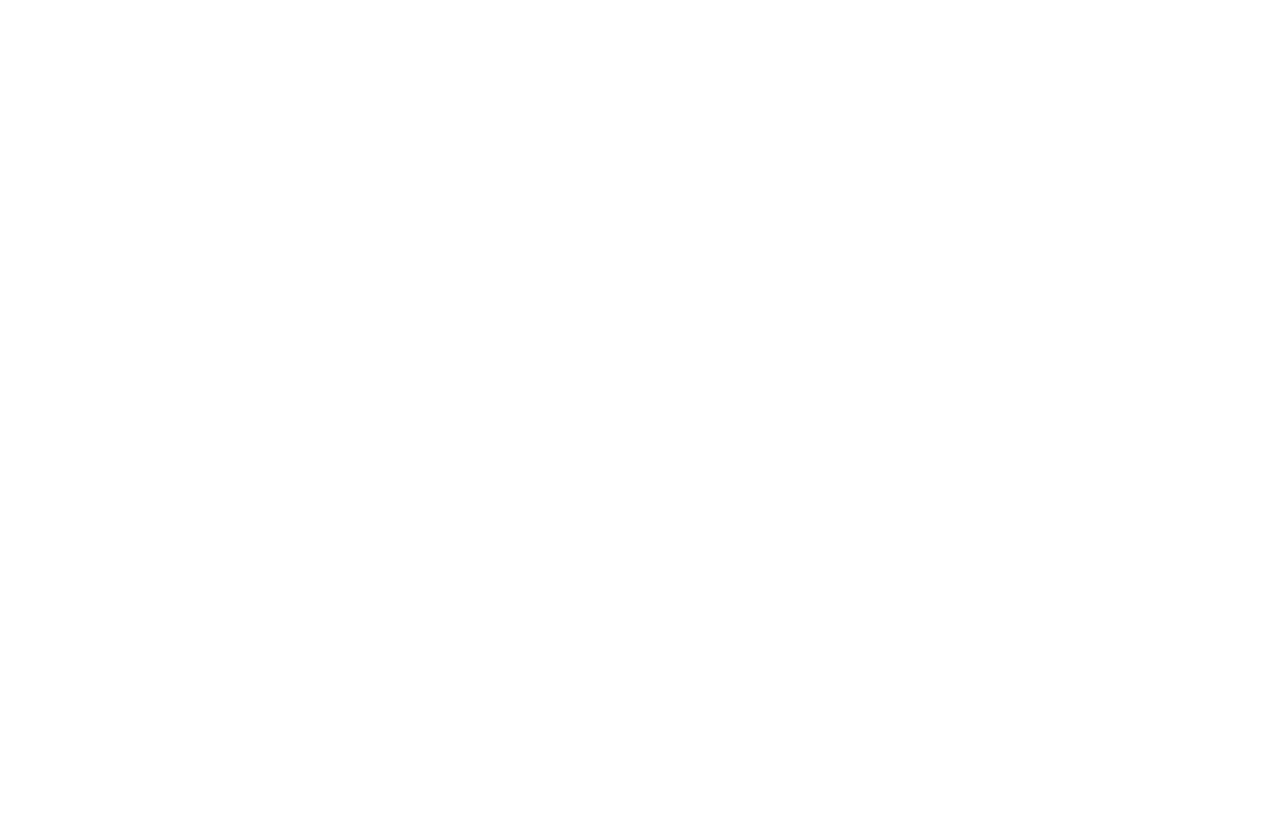
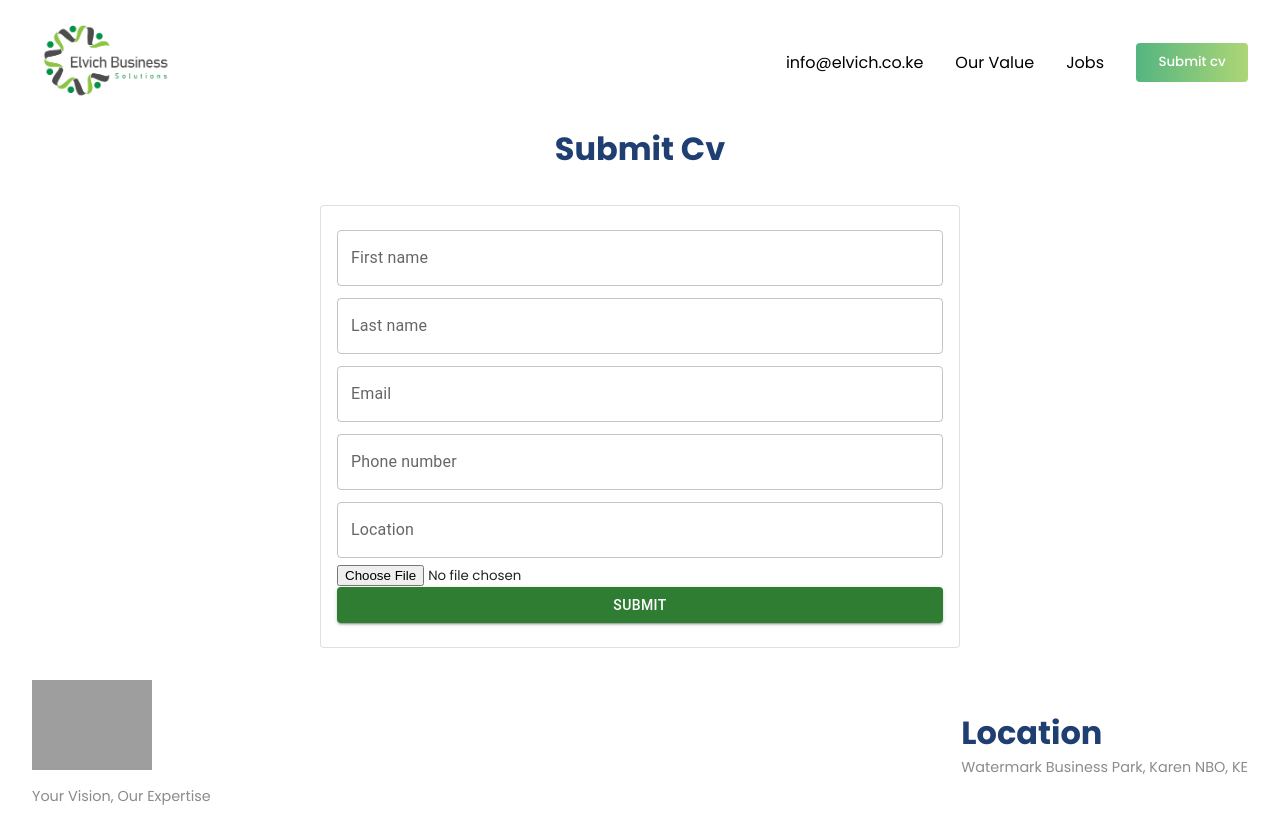
Before and after one commit to te70/fictional-giggle, a React (Vite) app: page /jobs/cv/1 in a window 1280 px wide. Before the commit this address had no page. Before the commit the page ends 800 px from the top, so only its background shows below. Built offline with nearby package versions, Linux system fonts and the light colour scheme; grey boxes are pictures that could not be loaded; a web font is replaced by a local one.

Commit message:
Add files

```diff
--- a/src/App.jsx
+++ b/src/App.jsx
@@ -4,6 +4,7 @@
 import Plus from './components/Plus/Plus';
 import Job from './components/Job/Job';
 import JobDetails from './components/Job/JobDetails';
+import JobApp from './components/Job/JobApp';
 
 function App() {
   return (
@@ -14,6 +15,7 @@
           <Route exact path="/submit-cv" element={<Form />} ></Route>
            <Route exact path="/jobs" element={<Job />} ></Route>
            <Route path='/jobs/:id' element={<JobDetails/>}></Route>
+           <Route path='/jobs/cv/:id' element={<JobApp/>}></Route>
         </Routes>
       </div>
     </Router>
--- /dev/null
+++ b/src/components/Job/JobApp.jsx
@@ -0,0 +1,226 @@
+import React, {useState} from 'react'
+import { useParams } from 'react-router-dom';
+import Footer from '../Footer/Footer'
+import Header from '../Header/Header'
+import { useFormik } from 'formik';
+import * as yup from 'yup';
+import Button from '@mui/material/Button';
+import TextField from '@mui/material/TextField';
+import Card from '@mui/material/Card';
+import CardContent from '@mui/material/CardContent';
+import Box from '@mui/material/Box';
+import { Grid } from '@mui/material';
+import axios from 'axios';
+import Snackbar from '@mui/material/Snackbar';
+
+const validationSchema = yup.object({
+  email: yup
+    .string('Enter your email')
+    .email('Enter a valid email')
+    .required('Email is required'),
+  first_name: yup
+    .string('Enter your First name')
+    .required('First name is required'),
+  last_name: yup
+    .string('Enter your Last name')
+    .required('Last name is required'),
+  phone_number: yup
+    .string('Enter your Phone number')
+    .required('Phone number is required'),
+  location: yup
+    .string('Enter your Location')
+    .required('Location is required'),
+  cv: yup
+    .string('Upload your resume')
+    .required('Resume is required'),
+});
+
+function JobApp() {
+  const [successMessage, setSuccessMessage] = useState('');
+  const [failMessage, setFailMessage] = useState('');
+  const [open, setOpen] = React.useState(false);
+  const { id } = useParams();
+
+  const handleFailMessage = () => {
+    setFailMessage('Failed to upload');
+  }
+
+  const handleUploadSuccess = () => {
+    setSuccessMessage('Uploaded successfully');
+
+  };
+
+  const handleClick = () => {
+    setOpen(true);
+  };
+
+  const handleClose = (event, reason) => {
+    if (reason === 'clickaway') {
+      return;
+    }
+
+    setOpen(false);
+  };
+
+  const action = (
+    <React.Fragment>
+      <Button color="secondary" size="small" onClick={handleClose}>
+        UNDO
+      </Button>
+    </React.Fragment>
+  );
+
+
+  const formik = useFormik({
+    initialValues: {
+      first_name: '',
+      last_name:'',
+      phone_number:'',
+      location:'',
+      email:'',
+      cv: '',
+      id: id
+    },
+    validationSchema: validationSchema,
+    onSubmit: async (values, {resetForm}) => {
+
+      try {
+        const formData = new FormData();
+        formData.append('first_name', values.first_name);
+        formData.append('last_name', values.last_name);
+        formData.append('email', values.email);
+        formData.append('phone_number', values.phone_number);
+        formData.append('location', values.location);
+        formData.append('id', values.id);
+        formData.append('cv', values.cv[0]);
+        const response = await axios.post('http://127.0.0.1:8000/api/resume/store', formData);
+        console.log(response.data);
+        handleUploadSuccess();
+        resetForm();
+      } catch(error) {
+        console.log(error);
+        handleFailMessage();
+      }
+    },
+  });
+
+  return (
+    <div>
+    <Header/>
+    <section className='r-wrapper'>
+      <div className='innerWidth r-container'>
+        <div className="r-head flexColCenter">
+          <span className='primaryText'>Submit Cv</span>
+        </div>
+        <div>
+        <Snackbar
+          open={open}
+          autoHideDuration={6000}
+          onClose={handleClose}
+          message='note'
+          action={action}
+        />
+        {successMessage && <p>{successMessage}</p>}</div>
+        <div>{failMessage && <p>{failMessage}</p>}</div>
+        <div className='flexColCenter'>
+          <Box width="50%">
+            <Card variant='outlined' sx={{ minWidth: 275 }}>
+              <CardContent>
+                <form onSubmit={formik.handleSubmit} enctype="multipart/form-data">
+                  {/* <Grid container spacing={2}> */}
+                  {/* <Grid item xs={6}> */}
+                    <TextField
+                      fullWidth
+                      id="first_name"
+                      name="first_name"
+                      label="First name"
+                      margin="dense"
+                      value={formik.values.first_name}
+                      onChange={formik.handleChange}
+                      onBlur={formik.handleBlur}
+                      error={formik.touched.first_name && Boolean(formik.errors.first_name)}
+                      helperText={formik.touched.first_name && formik.errors.first_name}
+                    />
+                    {/* </Grid> */}
+                    {/* <Grid item xs={6}> */}
+                    <TextField
+                      fullWidth
+                      id="last_name"
+                      name="last_name"
+                      label="Last name"
+                      type="text"
+                      margin="dense"
+                      value={formik.values.last_name}
+                      onChange={formik.handleChange}
+                      onBlur={formik.handleBlur}
+                      error={formik.touched.last_name && Boolean(formik.errors.last_name)}
+                      helperText={formik.touched.last_name && formik.errors.last_name}
+                    />
+                    {/* </Grid> */}
+                    {/* </Grid> */}
+                    {/* <Grid container spacing={2}> */}
+                  {/* <Grid item xs={6}> */}
+                    <TextField
+                      fullWidth
+                      id="email"
+                      name="email"
+                      label="Email"
+                      margin="dense"
+                      value={formik.values.email}
+                      onChange={formik.handleChange}
+                      onBlur={formik.handleBlur}
+                      error={formik.touched.email && Boolean(formik.errors.email)}
+                      helperText={formik.touched.email && formik.errors.email}
+                    />
+                    {/* </Grid> */}
+                    {/* <Grid item xs={6}> */}
+                    <TextField
+                      fullWidth
+                      id="phone_number"
+                      name="phone_number"
+                      label="Phone number"
+                      type="telephone"
+                      margin="dense"
+                      value={formik.values.phone_number}
+                      onChange={formik.handleChange}
+                      onBlur={formik.handleBlur}
+                      error={formik.touched.phone_number && Boolean(formik.errors.phone_number)}
+                      helperText={formik.touched.phone_number && formik.errors.phone_number}
+                    />
+                    {/* </Grid> */}
+                    {/* </Grid> */}
+                    {/* <Grid container spacing={2}> */}
+                  {/* <Grid item xs={6}> */}
+                    <TextField
+                      fullWidth
+                      id="location"
+                      name="location"
+                      label="Location"
+                      margin="dense"
+                      value={formik.values.location}
+                      onChange={formik.handleChange}
+                      onBlur={formik.handleBlur}
+                      error={formik.touched.location && Boolean(formik.errors.location)}
+                      helperText={formik.touched.location && formik.errors.location}
+                    />
+                    {/* </Grid> */}
+                    {/* {/* <Grid item xs={6}> */}
+                    <input placeholder='Upload Cv' id="cv" name="cv" type="file" accept="application/pdf" onBlur={formik.handleBlur} />
+                    {/* </Grid> */}
+                    {/* </Grid> */}
+                  <Button type="submit" color="success" fullWidth variant='contained' margin="dense">
+                    Submit
+                  </Button>
+                </form>
+            </CardContent>
+            </Card>
+          </Box>
+        </div>
+      </div>
+    </section>
+    <Footer/>
+    </div>
+  )
+}
+
+export default JobApp
--- a/src/components/Job/JobDetails.jsx
+++ b/src/components/Job/JobDetails.jsx
@@ -62,7 +62,7 @@
                             <Box width="100%" gap={2}>
                                 <Card variant="none" sx={{minWidth: 275}}>
                                     <CardActions className='flexColCenter'>
-                                        <Button size="large" fullWidth variant="contained" color="success" margin="dense" href='mailto:info@elvich.co.ke'>I'M INTERESTED</Button>
+                                        <Button size="large" fullWidth variant="contained" color="success" margin="dense" href={`/jobs/cv/${job.id}`} >I'M INTERESTED</Button>
                                     </CardActions>
                                 </Card>
                             </Box>
```
